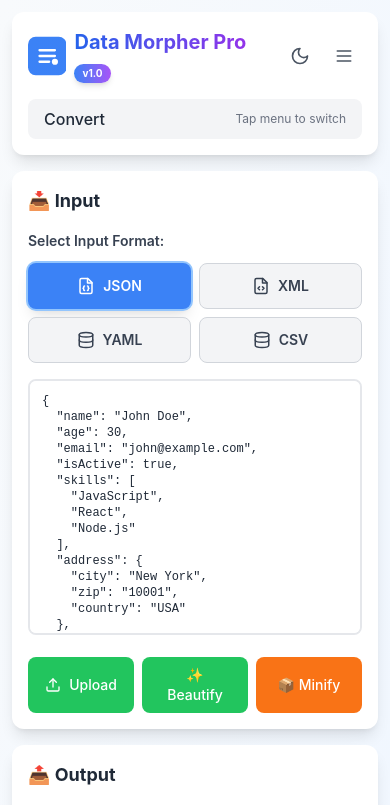
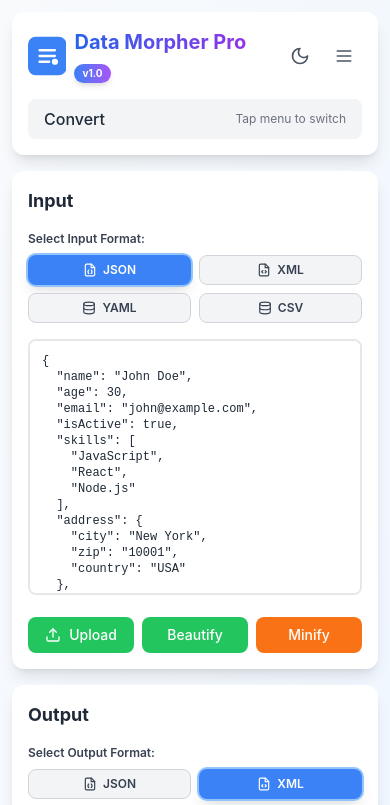
Before and after one commit to DeekshaNaik028/DataMorpherPro, a React (Vite) app: page / in a window 390 px wide. Shown: the top 805 px of the page. Built offline with nearby package versions, Linux system fonts and the light colour scheme.

Commit message:
buttons fixed

```diff
--- a/src/components/DataTransformer.jsx
+++ b/src/components/DataTransformer.jsx
@@ -102,7 +102,7 @@ const ActionButtons = ({ onCopy, onDownload, content, filename, darkMode }) => (
 const FormatSelector = ({ formats, activeFormat, onSelect, darkMode, label }) => (
   <div className="w-full">
     {label && (
-      <label className={`block text-sm font-semibold mb-3 ${darkMode ? 'text-gray-300' : 'text-gray-700'}`}>
+      <label className={`block text-xs sm:text-sm font-semibold mb-2 ${darkMode ? 'text-gray-300' : 'text-gray-700'}`}>
         {label}
       </label>
     )}
@@ -113,7 +113,7 @@ const FormatSelector = ({ formats, activeFormat, onSelect, darkMode, label }) =>
           <button
             key={fmt.id}
             onClick={() => onSelect(fmt.id)}
-            className={`flex items-center justify-center gap-2 px-4 py-3 rounded-lg text-sm font-semibold transition-all ${
+            className={`flex items-center justify-center gap-1.5 px-2.5 py-1.5 sm:px-3 sm:py-2 rounded-lg text-xs font-semibold transition-all ${
               activeFormat === fmt.id
                 ? 'bg-blue-500 text-white shadow-lg ring-2 ring-blue-300'
                 : darkMode
@@ -121,7 +121,7 @@ const FormatSelector = ({ formats, activeFormat, onSelect, darkMode, label }) =>
                   : 'bg-gray-100 text-gray-700 hover:bg-gray-200 border border-gray-300'
             }`}
           >
-            <Icon size={18} />
+            <Icon size={14} className="sm:w-4 sm:h-4" />
             <span>{fmt.label}</span>
           </button>
         );
@@ -129,7 +129,6 @@ const FormatSelector = ({ formats, activeFormat, onSelect, darkMode, label }) =>
     </div>
   </div>
 );
-
 // Mobile Tab Menu
 const MobileTabMenu = ({ tabs, activeTab, setActiveTab, darkMode, isOpen, setIsOpen }) => {
   if (!isOpen) return null;
@@ -489,7 +488,7 @@ const DataTransformer = () => {
             {/* Input Section */}
             <div className={`${darkMode ? 'bg-slate-800 border border-slate-700' : 'bg-white'} rounded-xl shadow-lg p-4 sm:p-6`}>
               <h2 className={`text-lg sm:text-xl font-bold ${darkMode ? 'text-white' : 'text-gray-800'} mb-4`}>
-                📥 Input
+                Input
               </h2>
 
               <FormatSelector
@@ -517,13 +516,13 @@ const DataTransformer = () => {
                   onClick={() => setInput(DataUtils.beautify(input, inputFormat))}
                   className="flex-1 px-4 py-2 bg-green-500 text-white rounded-lg hover:bg-green-600 transition-colors text-sm font-medium"
                 >
-                  ✨ Beautify
+                  Beautify
                 </button>
                 <button
                   onClick={() => setInput(DataUtils.minify(input, inputFormat))}
                   className="flex-1 px-4 py-2 bg-orange-500 text-white rounded-lg hover:bg-orange-600 transition-colors text-sm font-medium"
                 >
-                  📦 Minify
+                 Minify
                 </button>
               </div>
             </div>
@@ -531,7 +530,7 @@ const DataTransformer = () => {
             {/* Output Section */}
             <div className={`${darkMode ? 'bg-slate-800 border border-slate-700' : 'bg-white'} rounded-xl shadow-lg p-4 sm:p-6`}>
               <h2 className={`text-lg sm:text-xl font-bold ${darkMode ? 'text-white' : 'text-gray-800'} mb-4`}>
-                📤 Output
+                Output
               </h2>
 
               <FormatSelector
@@ -569,7 +568,7 @@ const DataTransformer = () => {
         {/* Tree View Tab */}
         {activeTab === 'tree' && (
           <div className={`${darkMode ? 'bg-slate-800 border border-slate-700' : 'bg-white'} rounded-xl shadow-lg p-4 sm:p-6`}>
-            <h2 className={`text-lg sm:text-xl font-bold ${darkMode ? 'text-white' : 'text-gray-800'} mb-4`}>🌳 Data Tree View</h2>
+            <h2 className={`text-lg sm:text-xl font-bold ${darkMode ? 'text-white' : 'text-gray-800'} mb-4`}> Data Tree View</h2>
             <div className={`border-2 rounded-lg p-3 sm:p-4 max-h-[400px] sm:max-h-[600px] overflow-auto ${
               darkMode
                 ? 'bg-slate-700 border-slate-600'
@@ -590,7 +589,7 @@ const DataTransformer = () => {
         {/* Query Tab */}
         {activeTab === 'query' && (
           <div className={`${darkMode ? 'bg-slate-800 border border-slate-700' : 'bg-white'} rounded-xl shadow-lg p-4 sm:p-6`}>
-            <h2 className={`text-lg sm:text-xl font-bold ${darkMode ? 'text-white' : 'text-gray-800'} mb-4`}>🔍 JSONPath Query Tester</h2>
+            <h2 className={`text-lg sm:text-xl font-bold ${darkMode ? 'text-white' : 'text-gray-800'} mb-4`}> JSONPath Query Tester</h2>
             <div className="mb-4">
               <label className={`block text-sm font-medium ${darkMode ? 'text-gray-300' : 'text-gray-700'} mb-2`}>JSONPath Expression</label>
               <p className={`text-xs ${darkMode ? 'text-gray-500' : 'text-gray-500'} mb-3`}>Examples: $.name, $.skills[0], $.address.city, $.users[*].id</p>
@@ -634,7 +633,7 @@ const DataTransformer = () => {
         {/* Validate Tab */}
         {activeTab === 'validate' && (
           <div className={`${darkMode ? 'bg-slate-800 border border-slate-700' : 'bg-white'} rounded-xl shadow-lg p-4 sm:p-6`}>
-            <h2 className={`text-lg sm:text-xl font-bold ${darkMode ? 'text-white' : 'text-gray-800'} mb-4`}>✅ Data Validation</h2>
+            <h2 className={`text-lg sm:text-xl font-bold ${darkMode ? 'text-white' : 'text-gray-800'} mb-4`}> Data Validation</h2>
             <button
               onClick={validateInput}
               className="mb-6 px-6 py-3 bg-green-500 text-white rounded-lg hover:bg-green-600 transition-colors font-medium w-full sm:w-auto"
@@ -669,7 +668,7 @@ const DataTransformer = () => {
         {activeTab === 'diff' && (
           <div className="grid grid-cols-1 lg:grid-cols-2 gap-4 sm:gap-6 mb-6">
             <div className={`${darkMode ? 'bg-slate-800 border border-slate-700' : 'bg-white'} rounded-xl shadow-lg p-4 sm:p-6`}>
-              <h2 className={`text-lg sm:text-xl font-bold ${darkMode ? 'text-white' : 'text-gray-800'} mb-4`}>📄 Data 1 (Original)</h2>
+              <h2 className={`text-lg sm:text-xl font-bold ${darkMode ? 'text-white' : 'text-gray-800'} mb-4`}> Data 1 (Original)</h2>
               <textarea
                 value={input}
                 onChange={(e) => setInput(e.target.value)}
@@ -681,7 +680,7 @@ const DataTransformer = () => {
               />
             </div>
             <div className={`${darkMode ? 'bg-slate-800 border border-slate-700' : 'bg-white'} rounded-xl shadow-lg p-4 sm:p-6`}>
-              <h2 className={`text-lg sm:text-xl font-bold ${darkMode ? 'text-white' : 'text-gray-800'} mb-4`}>📝 Data 2 (Updated)</h2>
+              <h2 className={`text-lg sm:text-xl font-bold ${darkMode ? 'text-white' : 'text-gray-800'} mb-4`}> Data 2 (Updated)</h2>
               <textarea
                 value={compareInput}
                 onChange={(e) => setCompareInput(e.target.value)}
@@ -694,7 +693,7 @@ const DataTransformer = () => {
             </div>
             <div className={`lg:col-span-2 ${darkMode ? 'bg-slate-800 border border-slate-700' : 'bg-white'} rounded-xl shadow-lg p-4 sm:p-6`}>
               <div className="flex flex-col sm:flex-row sm:items-center justify-between mb-4 gap-3">
-                <h2 className={`text-lg sm:text-xl font-bold ${darkMode ? 'text-white' : 'text-gray-800'}`}>🔄 Differences</h2>
+                <h2 className={`text-lg sm:text-xl font-bold ${darkMode ? 'text-white' : 'text-gray-800'}`}> Differences</h2>
                 <button
                   onClick={compareData}
                   className="px-6 py-2 bg-purple-500 text-white rounded-lg hover:bg-purple-600 transition-colors font-medium w-full sm:w-auto"
@@ -745,7 +744,7 @@ const DataTransformer = () => {
         {activeTab === 'mock' && (
           <div className="grid grid-cols-1 lg:grid-cols-2 gap-4 sm:gap-6">
             <div className={`${darkMode ? 'bg-slate-800 border border-slate-700' : 'bg-white'} rounded-xl shadow-lg p-4 sm:p-6`}>
-              <h2 className={`text-lg sm:text-xl font-bold ${darkMode ? 'text-white' : 'text-gray-800'} mb-4`}>📋 JSON Schema</h2>
+              <h2 className={`text-lg sm:text-xl font-bold ${darkMode ? 'text-white' : 'text-gray-800'} mb-4`}> JSON Schema</h2>
               <textarea
                 value={schema}
                 onChange={(e) => setSchema(e.target.value)}
@@ -765,7 +764,7 @@ const DataTransformer = () => {
               </button>
             </div>
             <div className={`${darkMode ? 'bg-slate-800 border border-slate-700' : 'bg-white'} rounded-xl shadow-lg p-4 sm:p-6`}>
-              <h2 className={`text-lg sm:text-xl font-bold ${darkMode ? 'text-white' : 'text-gray-800'} mb-4`}>✨ Generated Mock Data</h2>
+              <h2 className={`text-lg sm:text-xl font-bold ${darkMode ? 'text-white' : 'text-gray-800'} mb-4`}> Generated Mock Data</h2>
               <textarea
                 value={output}
                 readOnly
@@ -793,7 +792,7 @@ const DataTransformer = () => {
         {activeTab === 'generate' && (
           <div className="grid grid-cols-1 lg:grid-cols-2 gap-4 sm:gap-6">
             <div className={`${darkMode ? 'bg-slate-800 border border-slate-700' : 'bg-white'} rounded-xl shadow-lg p-4 sm:p-6`}>
-              <h2 className={`text-lg sm:text-xl font-bold ${darkMode ? 'text-white' : 'text-gray-800'} mb-4`}>📄 Input JSON</h2>
+              <h2 className={`text-lg sm:text-xl font-bold ${darkMode ? 'text-white' : 'text-gray-800'} mb-4`}>Input JSON</h2>
               <textarea
                 value={input}
                 onChange={(e) => setInput(e.target.value)}
```
